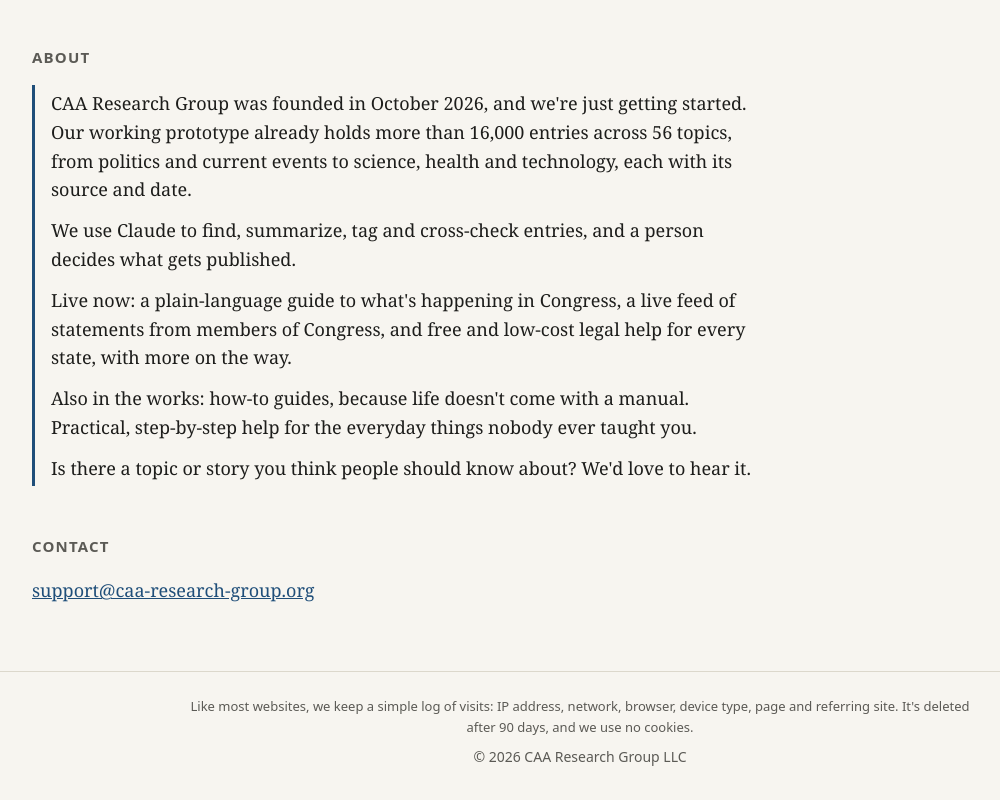
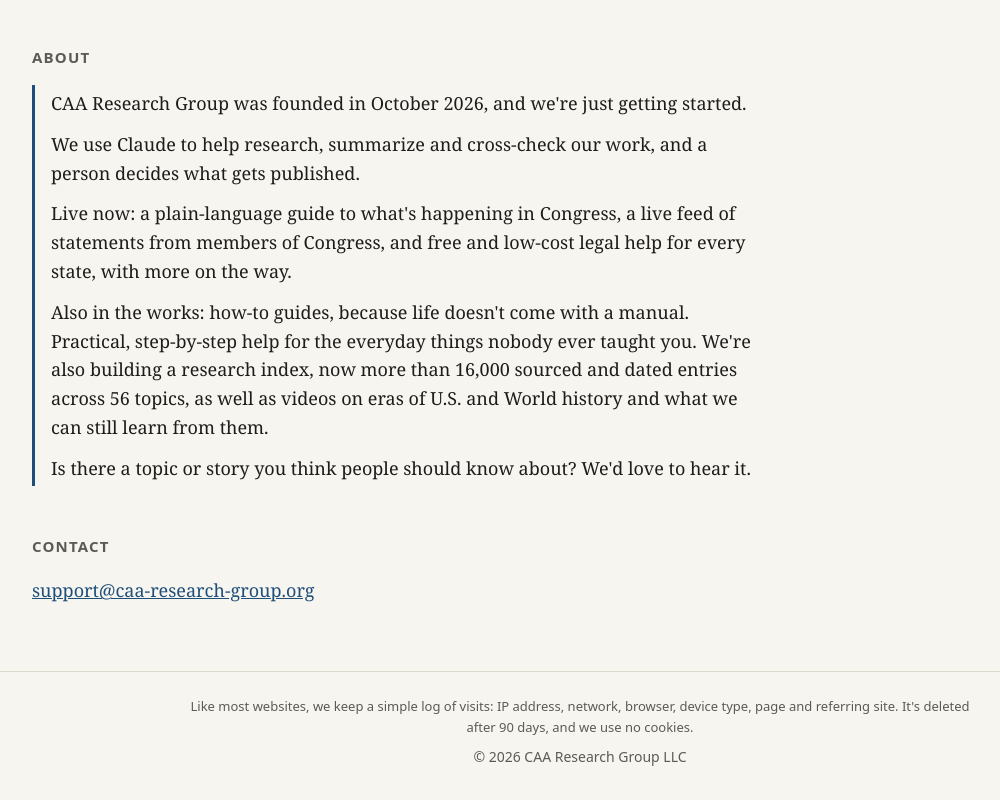
Before and after one commit to caa-research-group/caa-research-group.github.io, a plain HTML site: page index.html in a window 1280 px wide. Shown: the part 1150-1950 px from the top of the page, without its empty margins (60-1060 px from the left). Drawn offline with Linux system fonts and the light colour scheme; no server answers.

Commit message:
About: research index + history videos in Also in the works

```diff
--- a/index.html
+++ b/index.html
@@ -269,13 +269,11 @@
     <div class="status">
       <p>
         CAA Research Group was founded in October 2026, and we're just
-        getting started. Our working prototype already holds more than 16,000
-        entries across 56 topics, from politics and current events to
-        science, health and technology, each with its source and date.
+        getting started.
       </p>
       <p>
-        We use Claude to find, summarize, tag and cross-check entries, and a
-        person decides what gets published.
+        We use Claude to help research, summarize and cross-check our work,
+        and a person decides what gets published.
       </p>
       <p>
         Live now: a plain-language guide to what's happening in Congress, a
@@ -285,7 +283,10 @@
       <p>
         Also in the works: how-to guides, because life doesn't come with a
         manual. Practical, step-by-step help for the everyday things nobody
-        ever taught you.
+        ever taught you. We're also building a research index, now more than
+        16,000 sourced and dated entries across 56 topics, as well as videos
+        on eras of U.S. and World history and what we can still learn from
+        them.
       </p>
       <p>
         Is there a topic or story you think people should know about? We'd
```
